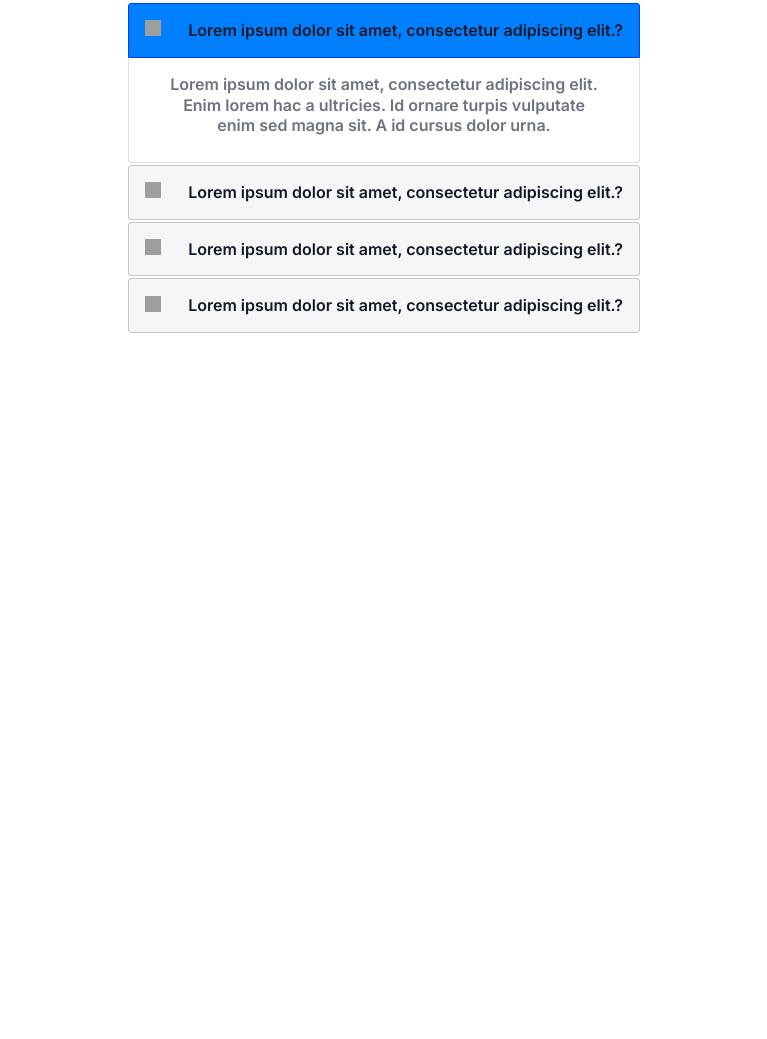
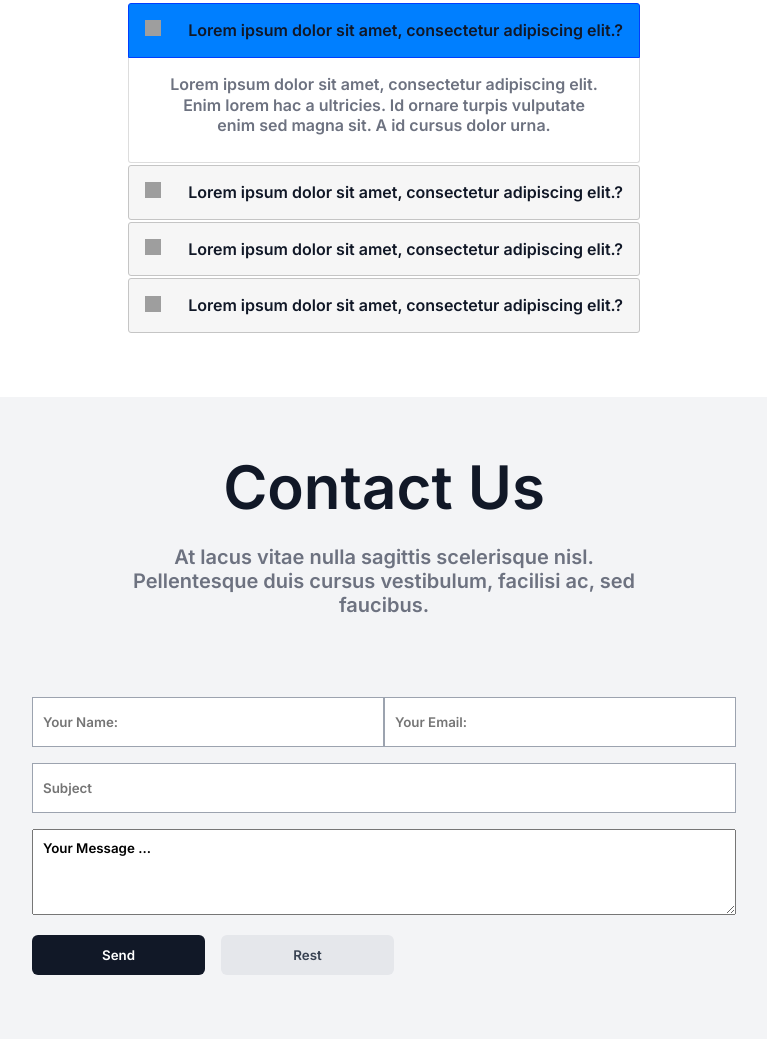
Before and after one commit to motasem99/MenaCode-task, a plain HTML site: page index.html in a window 1280 px wide. Shown: the part 4153-5192 px from the top of the page, without its empty margins (256-1023 px from the left). Before the commit the page ends 4534 px from the top, so only its background shows below. Drawn offline with nearby package versions, Linux system fonts and the light colour scheme; files that its build step writes are made by us from their sources; grey boxes are pictures that could not be loaded; files whose address does not match are found by name.

Commit message:
build contact us form

```diff
--- a/index.html
+++ b/index.html
@@ -24,6 +24,7 @@
 
     <title>Document</title>
   </head>
+
   <body>
     <header>
       <nav>
@@ -464,37 +465,83 @@
             <h3>Lorem ipsum dolor sit amet, consectetur adipiscing elit.?</h3>
             <div>
               <p>
-                Lorem ipsum dolor sit amet, consectetur adipiscing elit. Enim lorem hac a ultricies. Id ornare turpis vulputate enim sed magna sit. A id cursus dolor urna.
+                Lorem ipsum dolor sit amet, consectetur adipiscing elit. Enim
+                lorem hac a ultricies. Id ornare turpis vulputate enim sed magna
+                sit. A id cursus dolor urna.
               </p>
             </div>
             <h3>Lorem ipsum dolor sit amet, consectetur adipiscing elit.?</h3>
             <div>
               <p>
-                Lorem ipsum dolor sit amet, consectetur adipiscing elit. Enim lorem hac a ultricies. Id ornare turpis vulputate enim sed magna sit. A id cursus dolor urna.
+                Lorem ipsum dolor sit amet, consectetur adipiscing elit. Enim
+                lorem hac a ultricies. Id ornare turpis vulputate enim sed magna
+                sit. A id cursus dolor urna.
               </p>
             </div>
             <h3>Lorem ipsum dolor sit amet, consectetur adipiscing elit.?</h3>
             <div>
               <p>
-                Lorem ipsum dolor sit amet, consectetur adipiscing elit. Enim lorem hac a ultricies. Id ornare turpis vulputate enim sed magna sit. A id cursus dolor urna.
+                Lorem ipsum dolor sit amet, consectetur adipiscing elit. Enim
+                lorem hac a ultricies. Id ornare turpis vulputate enim sed magna
+                sit. A id cursus dolor urna.
               </p>
             </div>
             <h3>Lorem ipsum dolor sit amet, consectetur adipiscing elit.?</h3>
             <div>
               <p>
-                Lorem ipsum dolor sit amet, consectetur adipiscing elit. Enim lorem hac a ultricies. Id ornare turpis vulputate enim sed magna sit. A id cursus dolor urna.
+                Lorem ipsum dolor sit amet, consectetur adipiscing elit. Enim
+                lorem hac a ultricies. Id ornare turpis vulputate enim sed magna
+                sit. A id cursus dolor urna.
               </p>
             </div>
           </div>
+        </div>
+      </section>
+    </div>
 
+    <div class="third-section">
+      <section class="container-contact">
+        <div class="header-title">
+          <h1>Contact Us</h1>
+          <div class="contentPara">
+            <p>
+              At lacus vitae nulla sagittis scelerisque nisl. Pellentesque duis
+              cursus vestibulum, facilisi ac, sed faucibus.
+            </p>
+          </div>
         </div>
+
+        <form class="form-content">
+          <div class="content-input-first">
+            <input name="yourName" placeholder="Your Name:" type="text" />
+            <input name="yourEmail" placeholder="Your Email:" type="email" />
+          </div>
+
+          <div class="content-input-second">
+            <input name="" subject placeholder="Subject" type="text" />
+          </div>
+
+          <div class="content-input-third">
+            <textarea id="message" name="message" rows="4" cols="50">
+Your Message ...</textarea
+            >
+          </div>
+
+          <div class="container-buttons">
+            <button class="send-button">Send</button>
+            <button class="reset-button">Rest</button>
+          </div>
+        </form>
       </section>
     </div>
 
     <script>
       $('#accordion').accordion({
         collapsible: true,
-        icons: { "header": "ui-icon-caret-1-s", "activeHeader": "ui-icon-caret-1-n" },
+        icons: {
+          header: 'ui-icon-caret-1-s',
+          activeHeader: 'ui-icon-caret-1-n',
+        },
       });
     </script>
     <script src="jquery.min.js"></script>
--- a/styles.less
+++ b/styles.less
@@ -403,7 +403,82 @@
 
     .ui-accordion-content {
       height: 105px !important;
-      color: #6D7280;
+      color: #6d7280;
     }
   }
 }
+
+.third-section {
+  background-color: #f3f4f6;
+
+  .container-contact {
+    padding-bottom: 4rem;
+  }
+
+  .form-content {
+    width: 55%;
+    margin: 0 auto;
+    text-align: center;
+
+    .content-input-first {
+      display: flex;
+      justify-content: space-between;
+
+      input {
+        padding: 10px;
+        width: 355px;
+        height: 50px;
+        border: 1px solid #9ca3af;
+      }
+    }
+
+    .content-input-second {
+      margin-top: 1rem;
+
+      input {
+        padding: 10px;
+        width: 100%;
+        height: 50px;
+        border: 1px solid #9ca3af;
+      }
+    }
+
+    .content-input-third {
+      margin-top: 1rem;
+
+      textarea {
+        width: 100%;
+        padding: 10px;
+      }
+    }
+
+    .container-buttons {
+      margin-top: 1rem;
+      display: flex;
+      justify-content: flex-start;
+
+      .send-button {
+        width: 173px;
+        height: 40px;
+        padding: 10px 20px;
+        background: #111827;
+        border-radius: 6px;
+        color: white;
+        border: none;
+        cursor: pointer;
+        margin-right: 1rem;
+      }
+
+      .reset-button {
+        width: 173px;
+        height: 40px;
+        padding: 10px 20px;
+        background: #e5e7eb;
+        border-radius: 6px;
+        color: #374151;
+        border: none;
+        cursor: pointer;
+      }
+    }
+  }
+}
```
